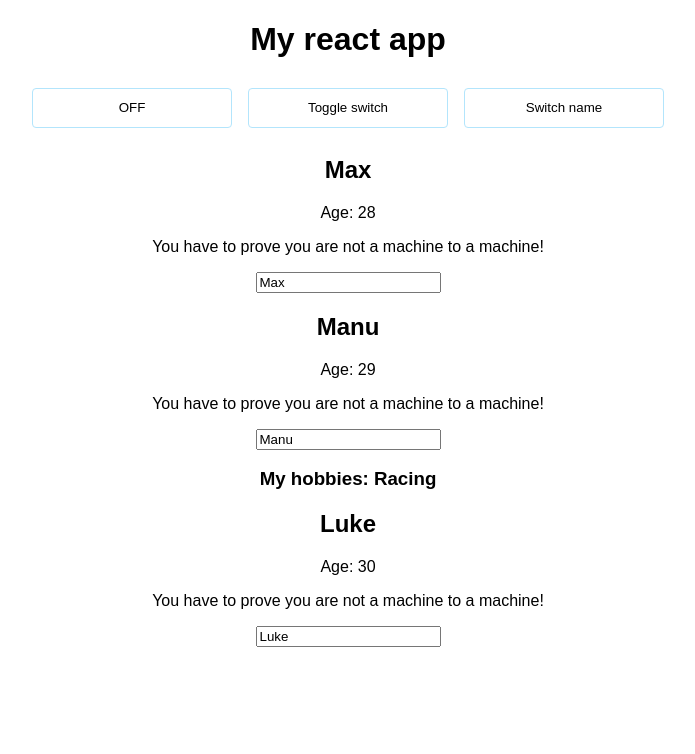
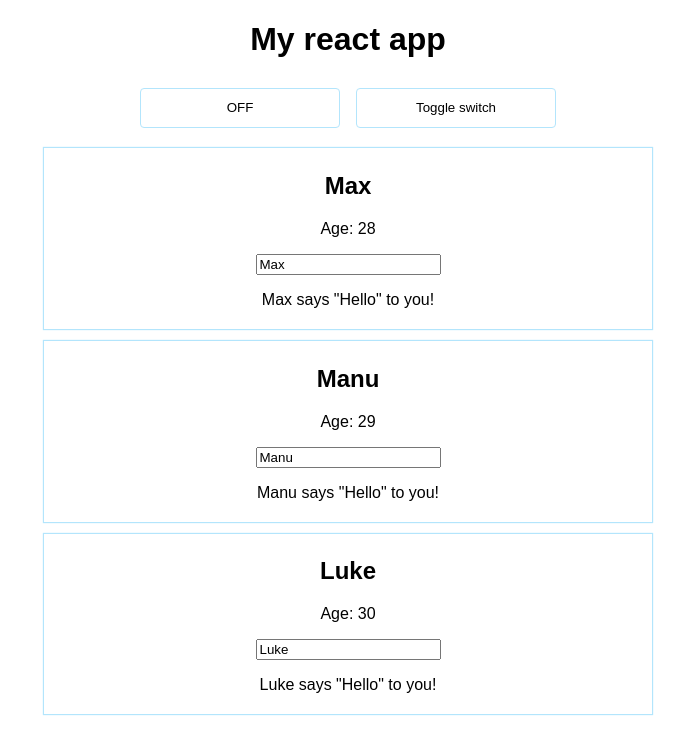
Before and after one commit to changx03/react16-example, a React (Create React App) app: page / in a window 1280 px wide. Both pictures are taken after a click on the button "Toggle switch". Shown: the top 754 px of the page, without its empty margins (292-987 px from the left). Built offline with nearby package versions, Linux system fonts and the light colour scheme.

Commit message:
section 4 completed

```diff
--- a/src/App.js
+++ b/src/App.js
@@ -6,33 +6,31 @@ import SwitchButton from './SwitchButton';
 class App extends Component {
   state = {
     persons: [
-      { name: 'Max', age: 28 },
-      { name: 'Manu', age: 29 },
-      { name: 'Luke', age: 30 },
+      { id: 1, name: 'Max', age: 28 },
+      { id: 2, name: 'Manu', age: 29 },
+      { id: 3, name: 'Luke', age: 30 },
     ],
     showPersons: false,
   };
 
   render() {
-    const person =  this.state.showPersons &&
-    <div>
-      <Person
-        name={this.state.persons[0].name}
-        age={this.state.persons[0].age}
-      />
-      <Person
-        name={this.state.persons[1].name}
-        age={this.state.persons[1].age}
-        onChange={this._nameChangeHandler}
-      >
-        <h3>My hobbies: Racing</h3>
-      </Person>
-      <Person
-        name={this.state.persons[2].name}
-        onClick={this._switchNameHandler.bind(this, 'Maximum')}
-        age={this.state.persons[2].age}
-      />
-    </div>;
+    const person = this.state.showPersons && (
+      <div>
+        {this.state.persons.map((person, index) => (
+          <Person
+            key={person.id}
+            name={person.name}
+            age={person.age}
+            onClick={this._deletePersonHandler.bind(this, index)}
+            onChange={event => this._nameChangeHandler(event, person.id)}
+          >
+            <p>
+              {`${person.name} says "Hello" to you!`}
+            </p>
+          </Person>
+        ))}
+      </div>
+    );
 
     // .bind(this, ...args) is used to pass arguments to event handler
     // 'this' is always defined in the arrow function
@@ -40,8 +38,9 @@ class App extends Component {
       <div className="App">
         <h1>My react app</h1>
         <SwitchButton />
-        <button className="button-custom" onClick={this._onToggleBtnClick}>Toggle switch</button>
-        <button className="button-custom" onClick={this._switchNameHandler.bind(this, 'Max!')}>Switch name</button>
+        <button className="button-custom" onClick={this._onToggleBtnClick}>
+          Toggle switch
+        </button>
         {person}
       </div>
       // React.createElement(
@@ -53,31 +52,29 @@ class App extends Component {
   }
 
   _onToggleBtnClick = () => {
+    this.setState(prevState => ({
+      showPersons: !prevState.showPersons,
+    }));
+  };
+
+  _deletePersonHandler = index => {
+    // Don't use pointer, create a deep copy instead
+    //const persons = this.state.persons.slice();
+    const persons = [...this.state.persons];
+    persons.splice(index, 1);
     this.setState({
-      showPersons: !this.state.showPersons,
-    })
+      persons: persons,
+    });
   }
 
-  _switchNameHandler = (nextName) => {
-    console.log('Click!');
+  _nameChangeHandler = (event, id) => {
+    const idx = this.state.persons.findIndex(p => p.id === id);
+    const persons = [...this.state.persons];
+    persons[idx].name = event.target.value;
     this.setState({
-      persons: [
-        { name: nextName, age: 28 },
-        { name: 'Manu', age: 29 },
-        { name: 'Luker', age: 31 },
-      ],
+      persons: persons,
     });
   };
-
-  _nameChangeHandler = e => {
-    this.setState({
-      persons: [
-        { name: 'Max', age: 28 },
-        { name: e.target.value, age: 29 },
-        { name: 'Luker', age: 31 },
-      ],
-    });
-  }
 }
 
 export default App;
--- /dev/null
+++ b/src/Person/Person.css
@@ -0,0 +1,6 @@
+.card {
+  box-shadow: 0 0 1px 1px #b3e5fc;
+  width: 600px;
+  margin: 12px auto;
+  padding: 4px;
+}
--- a/src/Person/Person.js
+++ b/src/Person/Person.js
@@ -1,13 +1,13 @@
 import React from 'react';
+import './Person.css';
 
 // functions are stateless
 const person = props => {
   const { name, age, children, onChange } = props;
   return (
-    <div>
+    <div className="card">
       <h2 onClick={props.onClick}>{name}</h2>
       <p>{`Age: ${age}`}</p>
-      <p>You have to prove you are not a machine to a machine!</p>
       <input type="text" onChange={onChange} value={name} />
       {children}
     </div>
```
Also changed, not shown: 1 other file (tests, documents, lock files or other folders).
